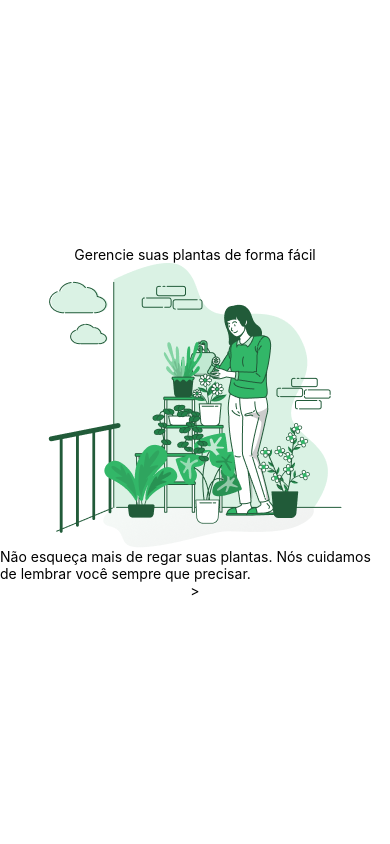
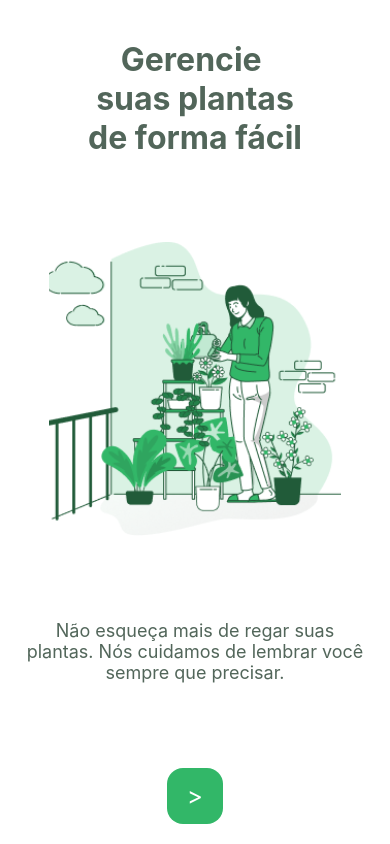
Before and after one commit to ryanalencar/plantmanager, a React Native app: screen / in a window 390 px wide. Built offline with nearby package versions, Linux system fonts and the light colour scheme.

Commit message:
feat: wellcome page

```diff
--- /dev/null
+++ b/src/components/Button/index.tsx
@@ -0,0 +1,39 @@
+import React from 'react'
+import {
+  Text,
+  TouchableOpacity,
+  StyleSheet,
+  TouchableOpacityProps,
+} from 'react-native'
+
+import colors from '../../styles/colors'
+
+interface IButtonProps extends TouchableOpacityProps {
+  title: string
+}
+
+function Button({ title, ...rest }: IButtonProps): any {
+  return (
+    <TouchableOpacity style={style.button} {...rest}>
+      <Text style={style.buttonText}>{title}</Text>
+    </TouchableOpacity>
+  )
+}
+
+const style = StyleSheet.create({
+  button: {
+    alignItems: 'center',
+    backgroundColor: colors.green,
+    borderRadius: 16,
+    height: 56,
+    justifyContent: 'center',
+    marginBottom: 20,
+    width: 56,
+  },
+  buttonText: {
+    color: colors.white,
+    fontSize: 24,
+  },
+})
+
+export default Button
--- a/src/pages/Wellcome.tsx
+++ b/src/pages/Wellcome.tsx
@@ -1,36 +1,48 @@
 import React from 'react'
-import {
-  Text,
-  View,
-  Image,
-  TouchableOpacity,
-  SafeAreaView,
-  StyleSheet,
-} from 'react-native'
+import { Text, Image, SafeAreaView, StyleSheet } from 'react-native'
 
 import watering from '../assets/watering.png'
+import Button from '../components/Button'
+import colors from '../styles/colors'
 
 function Wellcome(): any {
   return (
-    <SafeAreaView style={styles.container}>
-      <Text>Gerencie suas plantas de forma fácil</Text>
-      <Image source={watering} />
-      <Text>
+    <SafeAreaView style={style.container}>
+      <Text style={style.title}>
+        Gerencie {'\n'} suas plantas {'\n'}de forma fácil
+      </Text>
+      <Image source={watering} style={style.image} />
+      <Text style={style.subtitle}>
         Não esqueça mais de regar suas plantas. Nós cuidamos de lembrar você
         sempre que precisar.
       </Text>
-      <TouchableOpacity>
-        <Text>{'>'}</Text>
-      </TouchableOpacity>
+      <Button title='>' activeOpacity={0.8} />
     </SafeAreaView>
   )
 }
 
-const styles = StyleSheet.create({
+const style = StyleSheet.create({
   container: {
     alignItems: 'center',
     flex: 1,
-    justifyContent: 'center',
+    justifyContent: 'space-between',
+  },
+  image: {
+    height: 294,
+    width: 292,
+  },
+  subtitle: {
+    color: colors.heading,
+    fontSize: 18,
+    paddingHorizontal: 20,
+    textAlign: 'center',
+  },
+  title: {
+    color: colors.heading,
+    fontSize: 32,
+    fontWeight: 'bold',
+    marginTop: 40,
+    textAlign: 'center',
   },
 })
 
--- /dev/null
+++ b/src/styles/colors.ts
@@ -0,0 +1,19 @@
+export default {
+  green: '#32B768',
+  green_dark: '#2B7A4B',
+  green_light: '#DAF2E4',
+
+  heading: '#52665A',
+  body_dark: '#738078',
+  body_light: '#AAB2AD',
+
+  background: '#FFFFFF',
+  shape: '#F0F0F0',
+  white: '#FFFFFF',
+  gray: '#CFCFCF',
+
+  blue: '#3D7199',
+  blue_light: '#EBF6FF',
+
+  red: '#E83F5B',
+}
```
Also changed, not shown: .eslintrc.js.
